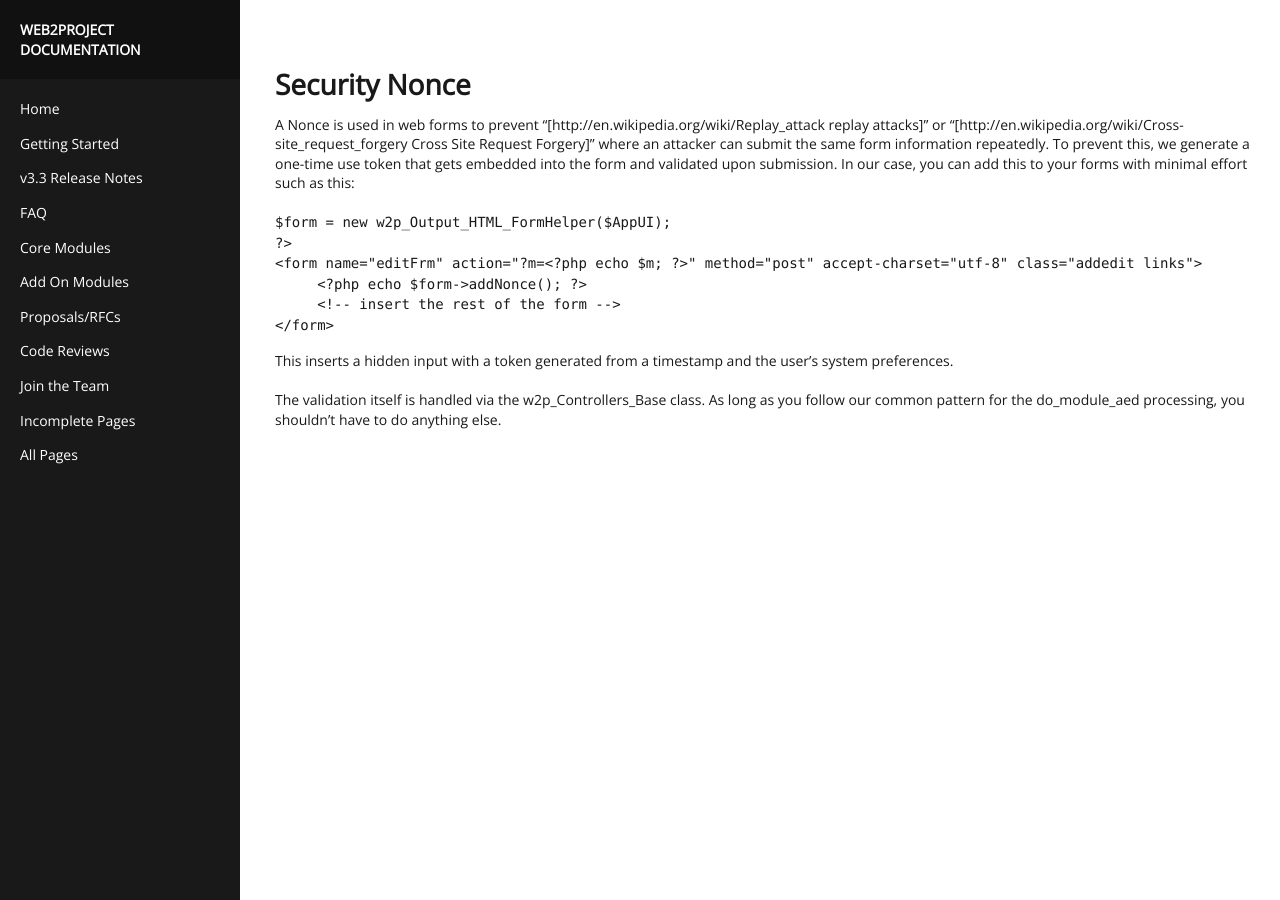
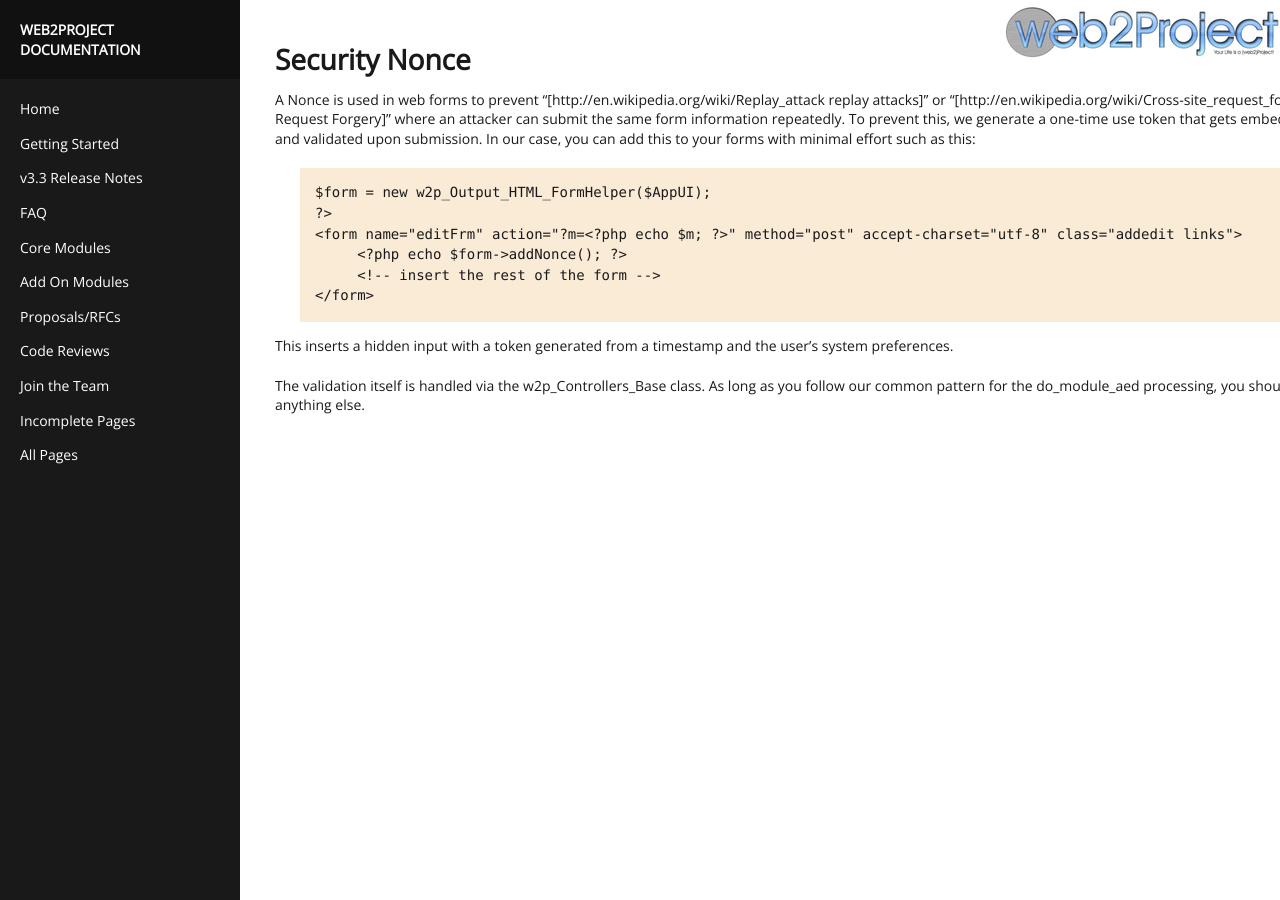
Before and after one commit to web2project/web2project.github.io, a Jekyll site: the page built from _docs/security_nonce.md, in a window 1280 px wide and 900 px high. Built offline with Jekyll 4.4.1, drawn with Linux system fonts in a browser that asks for light colours.

Commit message:
fixed up some code formatting

```diff
--- a/_layouts/default.html
+++ b/_layouts/default.html
@@ -8,6 +8,7 @@
         <link href='/assets/style.css' rel='stylesheet' type='text/css'>
     </head>
     <body>
+        <img src="/assets/images/logo-web2project.png" style="float: right;" />
         <nav id='sidebar'>
             {% include nav.html %}
         </nav>
--- a/assets/style.css
+++ b/assets/style.css
@@ -639,6 +639,16 @@ code {
 }
 
 section {
-    margin-left: 275px;
-    margin-top: 75px;
+    left: 275px;
+    margin-top: 50px;
+    padding-right: 50px;
+    position: absolute;
+    width: 90%;
 }
+
+pre {
+    background-color: antiquewhite;
+    margin-left: 25px;
+    padding: 15px;
+    width: 90%;
+}
```
Also changed, not shown: assets/images/logo-web2project.png (added).
